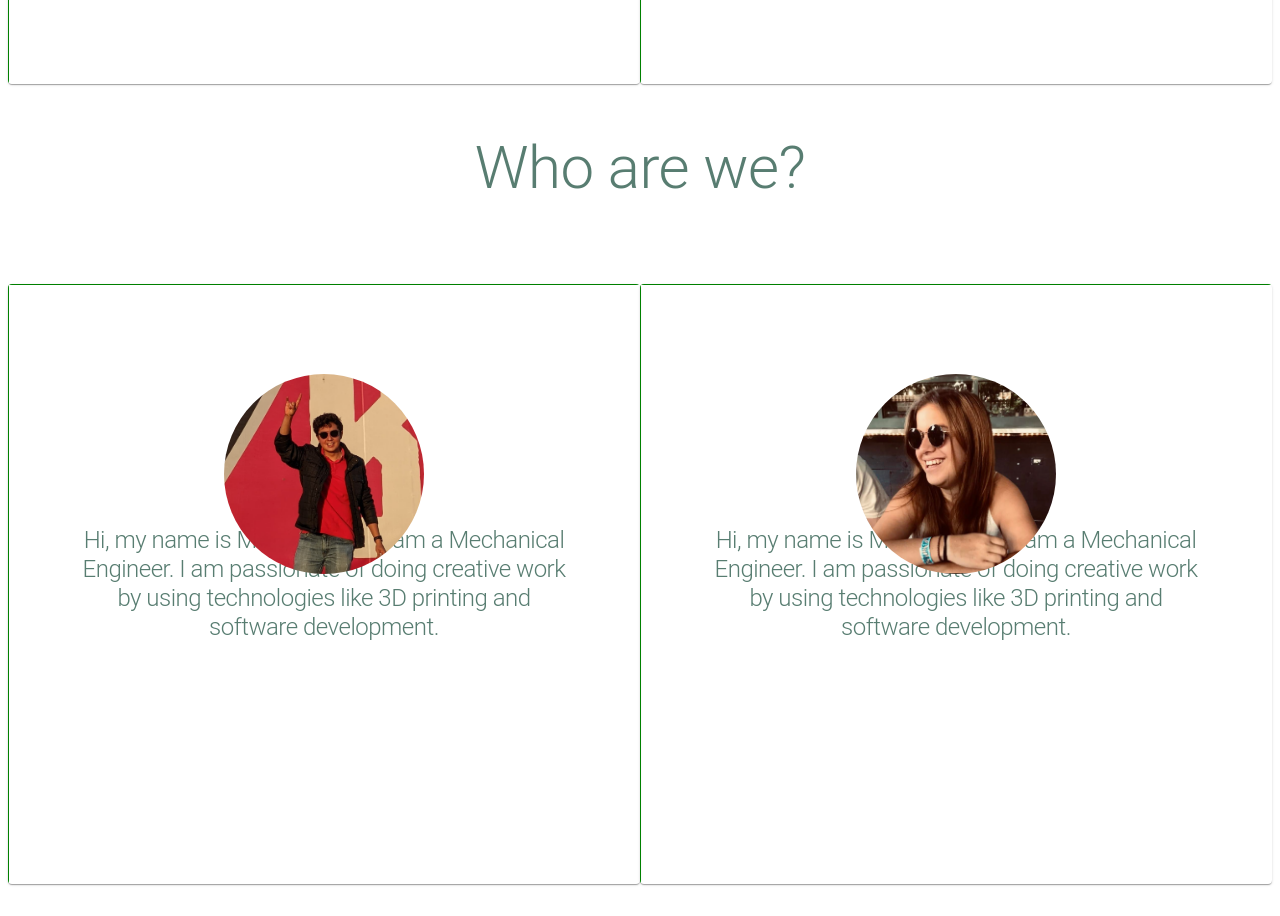
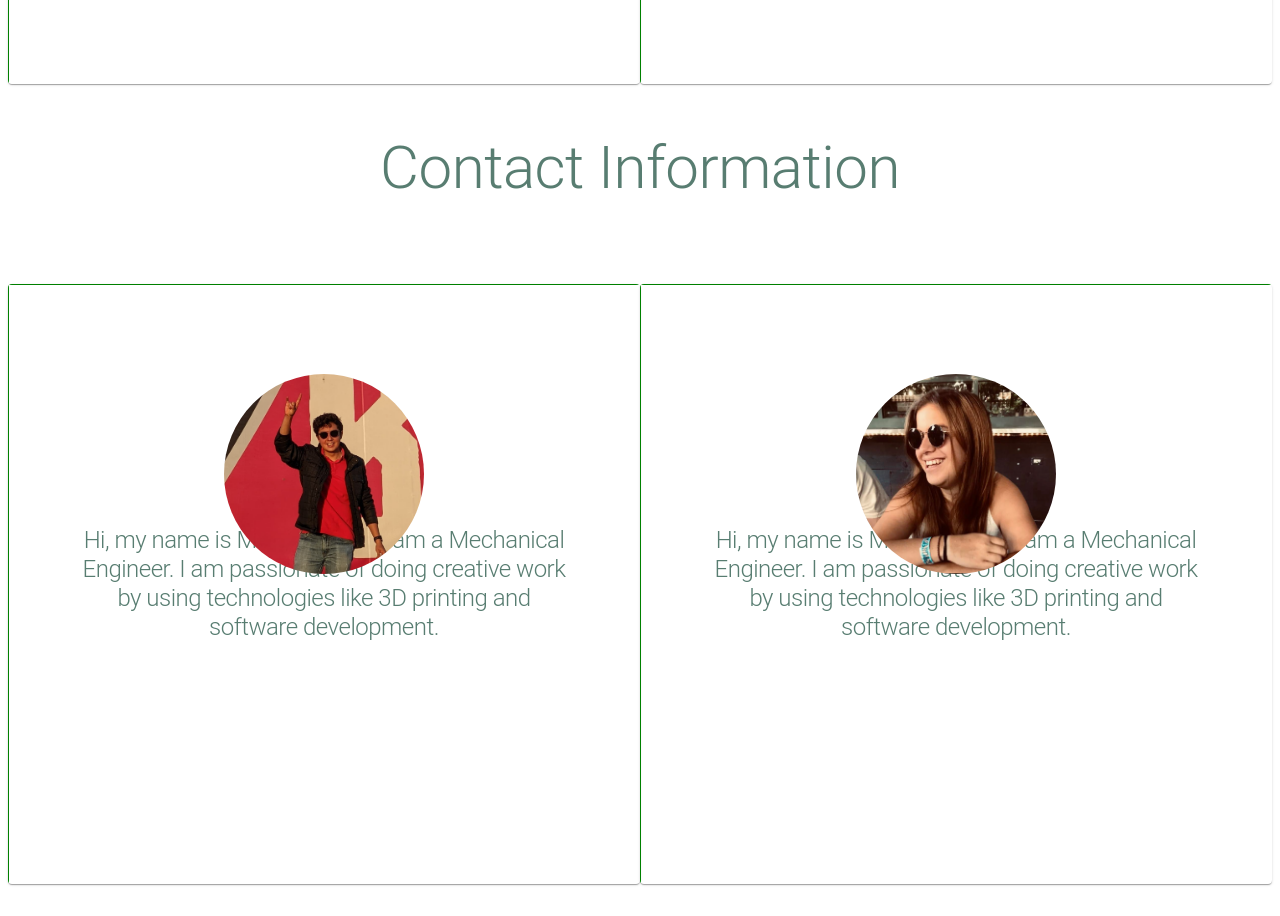
Before and after one commit to macosta2015/WeWeFramesV2, a React (Create React App) app: page / in a window 1280 px wide. Shown: the part 2300-3216 px from the top of the page. Built offline with nearby package versions, Linux system fonts and the light colour scheme.

Commit message:
Update App.js

```diff
--- a/src/App.js
+++ b/src/App.js
@@ -283,7 +283,7 @@ function App() {
             <Grid container direction={'row'} className="section3">
               <Grid item xl={12} xs={12} md={12} lg={12}>
                 <Typography variant="h2" style={{ marginBottom: '2.5%', color: '#587D71' }}>
-                  Who are we?
+                  Contact Information
                 </Typography>
               </Grid>
               <Grid item xl={6} xs={12} md={6} lg={6}
```
